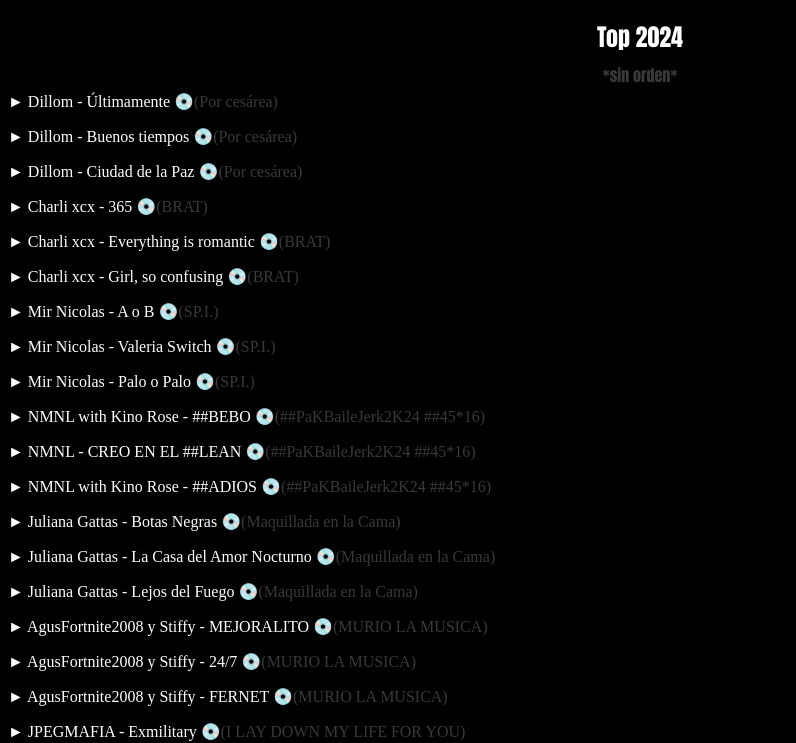
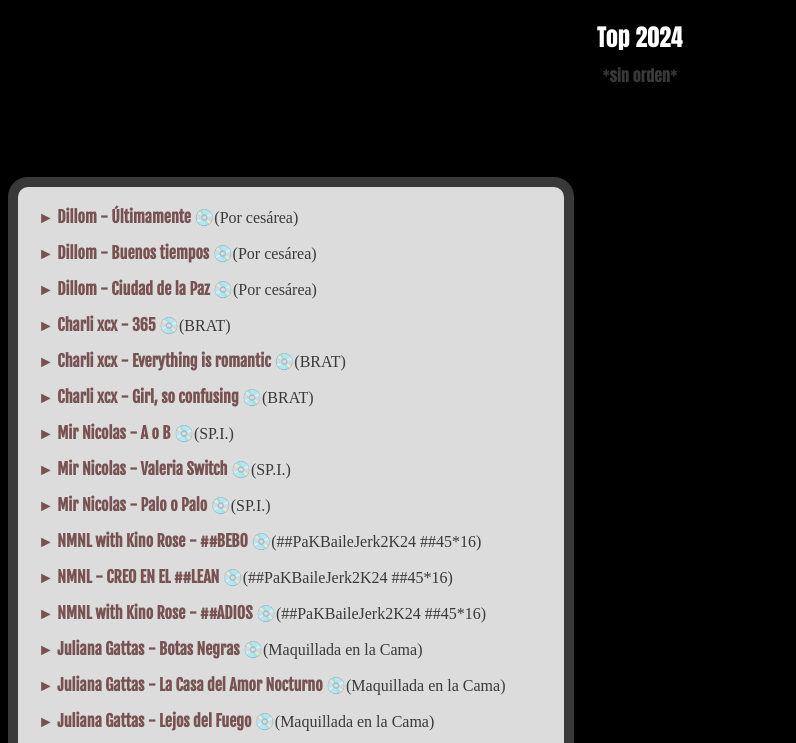
Before and after one commit to Joaquinemm/musicajoaquinrepository, a plain HTML site: page index.html in a window 1280 px wide. Shown: the part 73-816 px from the top of the page, without its empty margins (0-796 px from the left). Drawn offline with Linux system fonts and the light colour scheme.

Commit message:
styles.css

```diff
--- a/styles.css
+++ b/styles.css
@@ -35,9 +35,12 @@ h2{
 }
 
 .canciones{
-    color: white;
+    color:rgb(120, 82, 82);
+    padding-left: 0%;
+    font-family: "Fjalla One", sans-serif;
+    font-weight: 600;
+}
 
-}
 
 .album{
     text-decoration: none;
@@ -54,3 +57,15 @@ h2{
     position:sticky;
     left: 1300px;
 }
+
+div{
+    background-color: gainsboro;
+    border: 10px solid ;
+    border-color:  rgb(57, 57, 57);
+    border-radius: 20px;
+    margin-top: 8%;
+    margin-bottom: 8%;
+    padding: 20px;
+    height: 40%;
+    width: 40%;
+}
```
